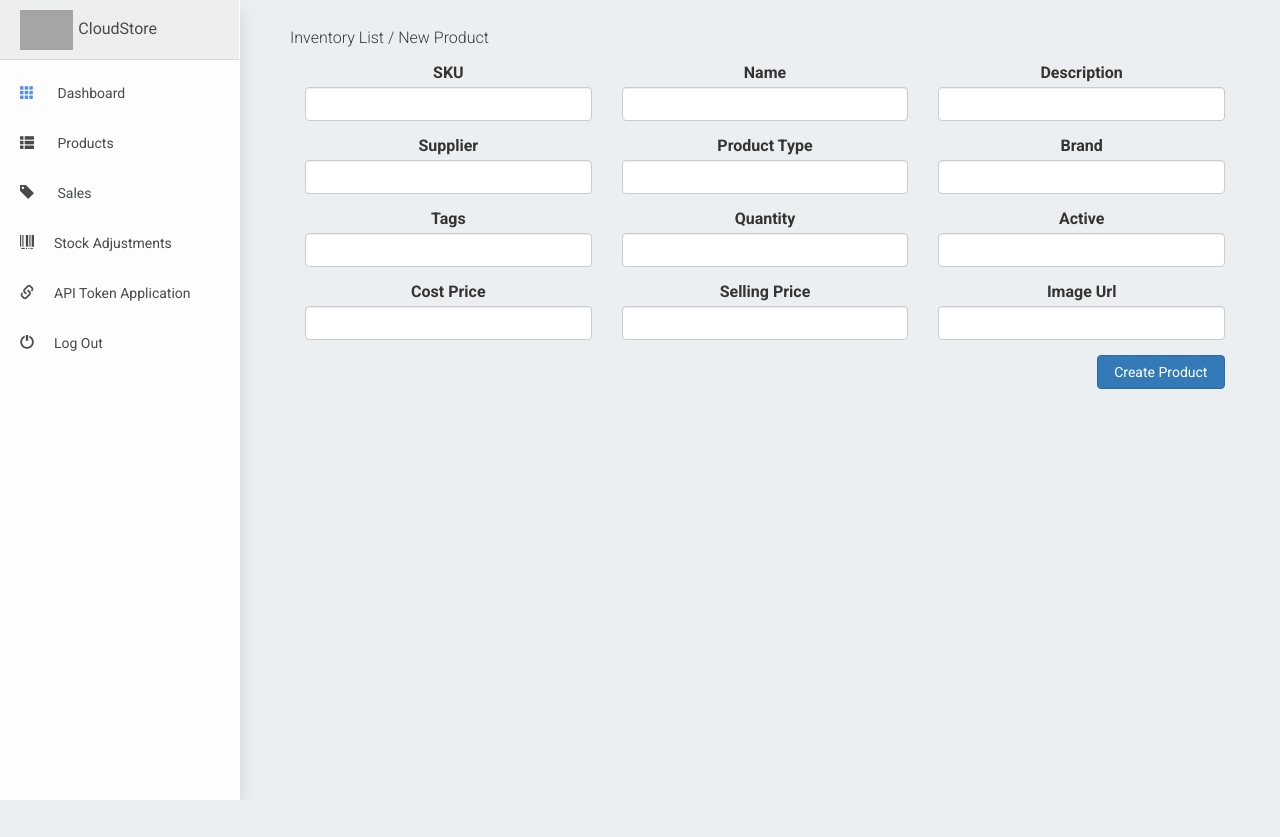
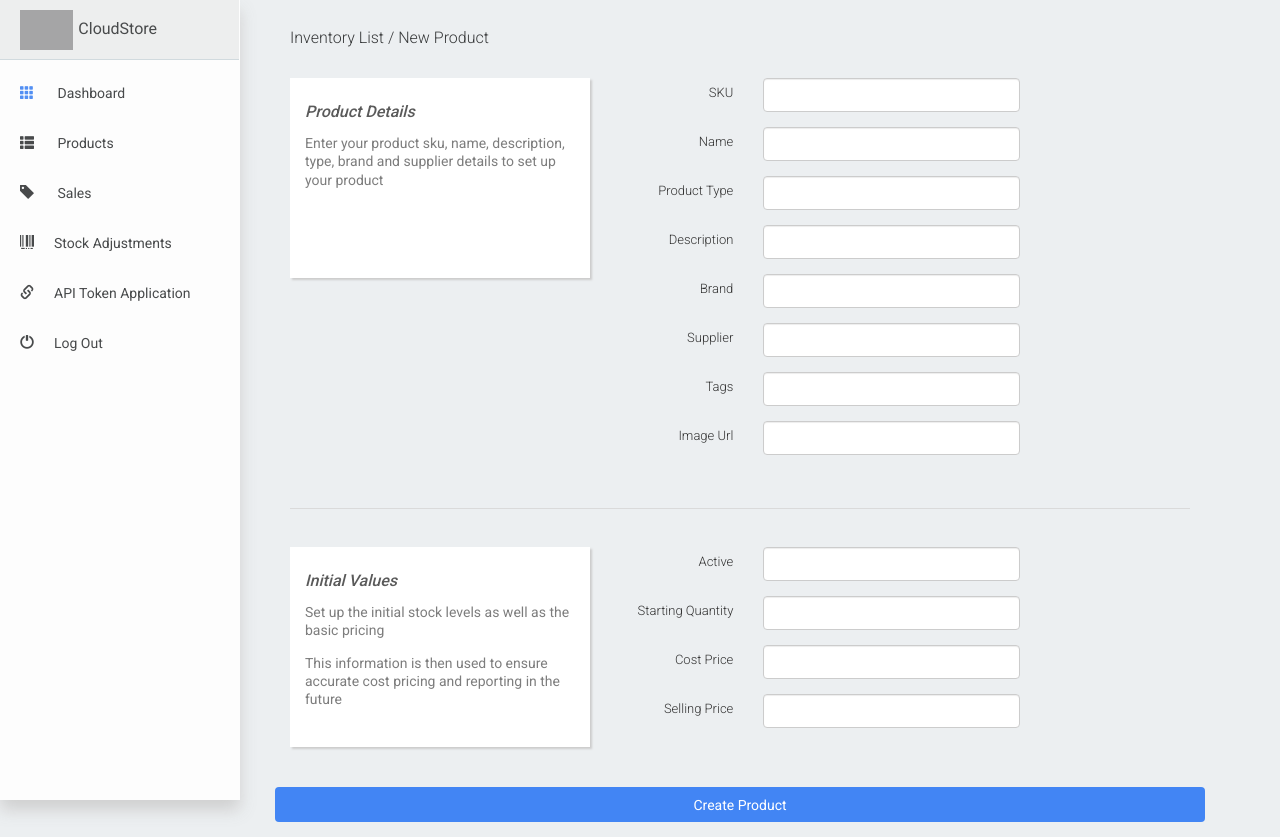
Before and after one commit to silverframe/stripes, a Node server app: page /products/new in a window 1280 px wide. Before the commit the page ends 800 px from the top, so only its background shows below. Run offline with Node 20, Linux system fonts and the light colour scheme; the visitor is signed in with stand-in values (Sample User, id 1); some libraries are stand-ins or nearby versions; grey boxes are pictures that could not be loaded.

Commit message:
fixed up the entire product page css

```diff
--- a/public/stylesheets/style.css
+++ b/public/stylesheets/style.css
@@ -235,6 +235,7 @@ ul {
     display: flex;
     flex-direction: column;
     align-items: flex-start;
+    /*width: 1000px;*/
 }
 
 .page-content-headerSection{
@@ -246,6 +247,18 @@ ul {
     font-weight: 300;
     color: #37393A !important;
     margin-top: 9px;
+}
+
+.page-content-headerMessage{
+    background: #fff;
+    width: 500px;
+    margin-top: 20px;
+    box-shadow: 5px 5px 5px 0 #ccc !important;
+    text-align: left;
+    font-size: 15px;
+    padding: 5px 15px;
+    line-height: 1.7;
+    color: #7D7D7D;
 }
 
 .createNewProduct {
@@ -290,3 +303,64 @@ ul {
   padding-right: 20px;
   cursor: pointer;
 }
+
+/*******************************************************************************************/
+/* Add New Products */
+.addNewProductsContainer{
+    width: 900px;
+}
+.form-verticalFlex{
+    display: flex;
+    flex-direction: column;
+}
+.form-doubleColumn{
+    display: flex;
+    justify-content: flex-start;;
+}
+.productDetailsInput{
+    width:400px;
+    margin-left: 30px;
+}
+
+.input-labels{
+    font-size: 13px;
+    font-weight: 300;
+}
+
+.page-content-newProductMessage{
+    background: #fff;
+    width: 300px;
+    box-shadow: 2px 2px 2px 0 #ccc !important;
+    text-align: left;
+    font-size: 15px;
+    padding: 5px 15px;
+    line-height: 1.3;
+    color: #7D7D7D;
+    height: 200px;
+}
+
+.messageHeader {
+  font-style: oblique;
+  font-size: 16px;
+  color: #5A5A5A;
+}
+
+.messageContent{
+    font-size: 14px;
+}
+
+.page-separator{
+    border-bottom: 1px solid #dadada;
+}
+
+.submitNewProductButton{
+    width:100%;
+    background: #4285f4;
+    color: #fff !important;
+    padding-top: 7px;
+    font-size: 14px;
+}
+
+.submitNewProductButton:hover{
+    background: #3060B1;
+}
--- a/views/layout.ejs
+++ b/views/layout.ejs
@@ -6,7 +6,7 @@
     <title>CloudStore</title>
     <link href='https://fonts.googleapis.com/css?family=Roboto:400,100,300,500,700,900' rel='stylesheet' type='text/css'>
     <link rel="stylesheet" href="https://maxcdn.bootstrapcdn.com/bootstrap/3.3.6/css/bootstrap.min.css" integrity="sha384-1q8mTJOASx8j1Au+a5WDVnPi2lkFfwwEAa8hDDdjZlpLegxhjVME1fgjWPGmkzs7" crossorigin="anonymous">
-    <link rel="stylesheet" href="stylesheets/style.css" />
+    <link rel="stylesheet" href="/stylesheets/style.css" />
     <style>
         .backgroundColor{
           background: #ECEFF1;
--- a/views/products/new.ejs
+++ b/views/products/new.ejs
@@ -5,82 +5,128 @@
     <div>
         <h1 class="page-content-header">Inventory List / New Product</h1>
     </div>
+    <br />
 
-    <div>
-        <form method="post" action="/products">
-          <div class="form-group col-md-4">
-            <label for="sku">SKU</label>
-            <input class="form-control" type="text" name="product[sku]" id="sku">
-          </div>
+    <div class="addNewProductsContainer">
 
-          <div class="form-group col-md-4">
-            <label for="name">Name</label>
-            <input class="form-control" type="text" name="product[name]" id="name">
-          </div>
+        <form method="post" action="/products" class="form-horizontal">
 
-          <div class="form-group col-md-4">
-            <label for="description">Description</label>
-            <input class="form-control" type="text" name="product[description]" id="description">
-          </div>
+          <div class="form-verticalFlex">
+              <div class="form-doubleColumn">
+                  <div class="page-content-newProductMessage">
+                      <h2 class="messageHeader">Product Details</h2>
+                      <p class="messageContent">Enter your product sku, name, description, type, brand and supplier details to set up your product</p>
+                  </div>
+                  <div class="productDetailsInput">
+                      <div class="form-group">
+                          <label class="control-label col-sm-4 input-labels" for="sku">SKU</label>
+                          <div class="col-sm-8">
+                              <input class="form-control" type="text" name="product[sku]" id="sku">
+                          </div>
+                      </div>
 
-          <div class="form-group col-md-4">
-            <label for="supplier">Supplier</label>
-            <input class="form-control" type="text" name="product[supplier]" id="supplier">
-          </div>
+                      <div class="form-group">
+                          <label class="control-label col-sm-4 input-labels" for="name">Name</label>
+                          <div class="col-sm-8">
+                              <input class="form-control" type="text" name="product[name]" id="name">
+                          </div>
+                      </div>
 
-          <div class="form-group col-md-4">
-            <label for="productType">Product Type</label>
-            <input class="form-control" type="text" name="product[productType]" id="productType">
-          </div>
+                      <div class="form-group">
+                        <label class="control-label col-sm-4 input-labels" for="productType">Product Type</label>
+                        <div class="col-sm-8">
+                            <input class="form-control" type="text" name="product[productType]" id="productType">
+                        </div>
+                      </div>
 
-          <div class="form-group col-md-4">
-            <label for="brand">Brand</label>
-            <input class="form-control" type="text" name="product[brand]" id="brand">
-          </div>
+                      <div class="form-group">
+                        <label class="control-label col-sm-4 input-labels" for="description">Description</label>
+                        <div class="col-sm-8">
+                            <input class="form-control" type="text" name="product[description]" id="description">
+                        </div>
+                      </div>
 
-          <div class="form-group col-md-4">
-            <label for="tags">Tags</label>
-            <input class="form-control" type="text" name="product[tags]" id="tags">
-          </div>
+                      <div class="form-group">
+                        <label class="control-label col-sm-4 input-labels" for="brand">Brand</label>
+                        <div class="col-sm-8">
+                            <input class="form-control" type="text" name="product[brand]" id="brand">
+                        </div>
+                      </div>
 
-          <!-- <div class="form-group col-md-4">
-            <label for="previousCost">Previous Cost</label>
-            <input class="form-control" type="text" name="product[previousCost]" id="previousCost">
-          </div> -->
+                      <div class="form-group">
+                        <label class="control-label col-sm-4 input-labels" for="supplier">Supplier</label>
+                        <div class="col-sm-8">
+                            <input class="form-control" type="text" name="product[supplier]" id="supplier">
+                        </div>
+                      </div>
 
-          <div class="form-group col-md-4">
-            <label for="quantity">Quantity</label>
-            <input class="form-control" type="text" name="product[quantity]" id="quantity">
-          </div>
+                      <div class="form-group">
+                        <label class="control-label col-sm-4 input-labels" for="tags">Tags</label>
+                        <div class="col-sm-8">
+                            <input class="form-control" type="text" name="product[tags]" id="tags">
+                        </div>
+                      </div>
 
-          <div class="form-group col-md-4">
-            <label for="active">Active</label>
-            <input class="form-control" type="text" name="product[active]" id="active">
-          </div>
+                      <div class="form-group">
+                        <label class="control-label col-sm-4 input-labels" for="imageUrl">Image Url</label>
+                        <div class="col-sm-8">
+                            <input class="form-control" type="text" name="product[imageUrl]" id="imageUrl">
+                        </div>
+                      </div>
+                  </div>
+              </div>
+              <br /><br /><div class="page-separator"></div><br /><br />
+              <div class="form-doubleColumn">
+                  <div class="page-content-newProductMessage">
+                      <h2 class="messageHeader">Initial Values</h2>
+                      <p class="messageContent">Set up the initial stock levels as well as the basic pricing</p>
+                      <p class="messageContent">This information is then used to ensure accurate cost pricing and reporting in the future</p>
+                  </div>
+                  <div class="productDetailsInput">
 
-          <div class="form-group col-md-4">
-            <label for="costPrice">Cost Price</label>
-            <input class="form-control" type="text" name="product[costPrice]" id="costPrice">
-          </div>
+                    <div class="form-group">
+                      <label class="control-label col-sm-4 input-labels" for="active">Active</label>
+                      <div class="col-sm-8">
+                          <input class="form-control" type="text" name="product[active]" id="active">
+                      </div>
+                    </div>
 
-          <div class="form-group col-md-4">
-            <label for="brand">Selling Price</label>
-            <input class="form-control" type="text" name="product[sellingPrice]" id="sellingPrice">
-          </div>
+                    <div class="form-group">
+                      <label class="control-label col-sm-4 input-labels" for="quantity">Starting Quantity</label>
+                      <div class="col-sm-8">
+                          <input class="form-control" type="text" name="product[quantity]" id="quantity">
+                      </div>
+                    </div>
 
-          <div class="form-group col-md-4">
-            <label for="imageUrl">Image Url</label>
-            <input class="form-control" type="text" name="product[imageUrl]" id="imageUrl">
-          </div>
+                    <div class="form-group">
+                      <label class="control-label col-sm-4 input-labels" for="costPrice">Cost Price</label>
+                      <div class="col-sm-8">
+                          <input class="form-control" type="text" name="product[costPrice]" id="costPrice">
+                      </div>
+                    </div>
 
-          <div class="form-group col-md-10">
-          </div>
-          <div class="form-group col-md-2">
-            <!-- <input class="btn btn-primary" type="submit"> -->
-            <button type="submit" class="btn btn-primary col-md-12" >Create Product</button>
+                    <div class="form-group">
+                      <label class="control-label col-sm-4 input-labels" for="sellingPrice">Selling Price</label>
+                      <div class="col-sm-8">
+                          <input class="form-control" type="text" name="product[sellingPrice]" id="sellingPrice">
+                      </div>
+                    </div>
+
+                  </div>
+              </div>
+
+              <hr />
+
+              <div>
+                  <div class="form-group">
+                    <button type="submit" class="btn submitNewProductButton" >Create Product</button>
+                  </div>
+              </div>
+
           </div>
 
         </form>
+
     </div>
 
 </div>
```
